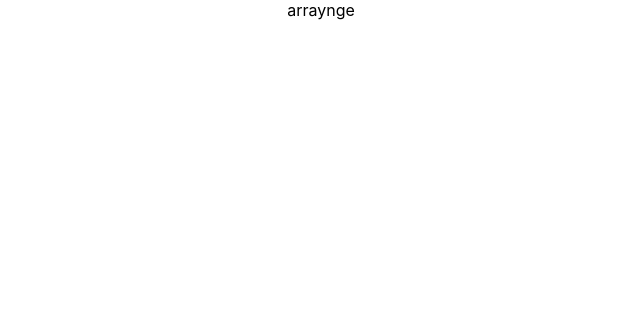
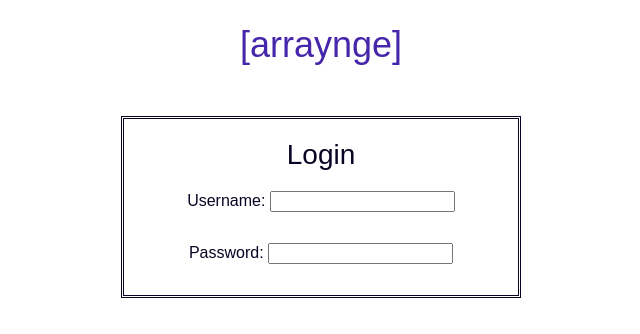
Before and after one commit to sarahcheatham/arraynge, a React (Create React App) app: page / in a window 1280 px wide. Shown: the top 334 px of the page, without its empty margins (319-959 px from the left). Built offline with nearby package versions, Linux system fonts and the light colour scheme.

Commit message:
username and password inputs created

```diff
--- a/src/App.css
+++ b/src/App.css
@@ -2,31 +2,54 @@
   text-align: center;
 }
 
-.App-logo {
-  animation: App-logo-spin infinite 20s linear;
-  height: 40vmin;
+.headerHome {
+  font-family: ivystyle-tw, sans-serif;
+  font-style: normal;
+  font-weight: 200;
+  font-size: 36px;
+  color: #4626AA;
+}
+.login{
+  margin-top: 50px;
+  margin-left: auto;
+  margin-right: auto;
+  max-width: 400px;
 }
 
-.App-header {
-  background-color: #282c34;
-  min-height: 100vh;
-  display: flex;
-  flex-direction: column;
-  align-items: center;
-  justify-content: center;
-  font-size: calc(10px + 2vmin);
-  color: white;
+.loginForm {
+  display: grid;
+  grid-template-columns: 1fr 1fr 1fr;
+  grid-template-rows: 1fr 1fr 1fr;
+  grid-row-gap: 20px;
+  padding-top: 20px;
+  padding-bottom: 20px;
+  border-style: double;
+  border-color: #0B0323;
 }
 
-.App-link {
-  color: #61dafb;
+.loginLegend{
+  grid-column: 2 / 3;
+  grid-row: 1 / 2;
+  font-family: parisplus-clair, sans-serif;
+  font-style: normal;
+  font-weight: 400;
+  font-size: 28px;
+  color: #0B0323;
 }
 
-@keyframes App-logo-spin {
-  from {
-    transform: rotate(0deg);
-  }
-  to {
-    transform: rotate(360deg);
-  }
+.username{
+  grid-column: 1 / 4;
+  grid-row: 2 / 3;
+  font-family: ivystyle-tw, sans-serif;
+  font-style: normal;
+  font-weight: 200;
+  color: #0B0323;
 }
+.pwd{
+  grid-column: 1 / 4;
+  grid-row: 3 / 4;
+  font-family: ivystyle-tw, sans-serif;
+  font-style: normal;
+  font-weight: 200;
+  color: #0B0323;
+}
--- a/src/App.js
+++ b/src/App.js
@@ -1,12 +1,14 @@
 import React, { Component } from 'react';
-import logo from './logo.svg';
 import './App.css';
+import Header from './components/header.js';
+import LoginForm from './components/login-form.js';
 
 class App extends Component {
   render() {
     return (
       <div className="App">
-        <header>arraynge</header>
+        <Header/>
+        <LoginForm/>
       </div>
     );
   }
--- /dev/null
+++ b/src/components/header.js
@@ -0,0 +1,13 @@
+import React, {Component} from 'react';
+
+export default class Header extends React.Component{
+
+    render(){
+
+        return(
+            <h1 className="headerHome">
+                [arraynge]
+            </h1>
+        )
+    }
+}
--- /dev/null
+++ b/src/components/login-form.js
@@ -0,0 +1,53 @@
+import React, {Component} from 'react';
+
+export default class LoginForm extends React.Component{
+   constructor(props){
+       super(props);
+       this.state = {
+           userName: '',
+           password: ''
+       };
+       this.handleUserInputChange = this.handleUserInputChange.bind(this);
+       this.handlePasswordInputChange = this.handlePasswordInputChange.bind(this);
+   }
+
+   handleUserInputChange(event){
+       this.setState({userName: event.target.value})
+    //    if(this.state.userName !== null)
+   }
+
+   handlePasswordInputChange(event){
+       this.setState({password: event.target.value})
+        console.log(this.state.password)
+   }
+    render(){
+
+        return(
+            <div className="login">
+                <form className="loginForm">
+                    <legend className="loginLegend">Login</legend>
+                    <label className="username">
+                        Username:{" "}
+                        <input
+                            type="text"
+                            className="username"
+                            name="userName"
+                            value={this.state.userName}
+                            onChange ={this.handleUserInputChange}/>
+                    </label>
+                    <br />
+                    <label className="pwd">
+                        Password:{" "}
+                        <input
+                            type="text"
+                            className="pwd"
+                            name="password"
+                            value={this.state.password}
+                            onChange={this.handlePasswordInputChange}/>
+                    </label>
+
+                </form>
+            </div>
+        )
+    }
+}
```
